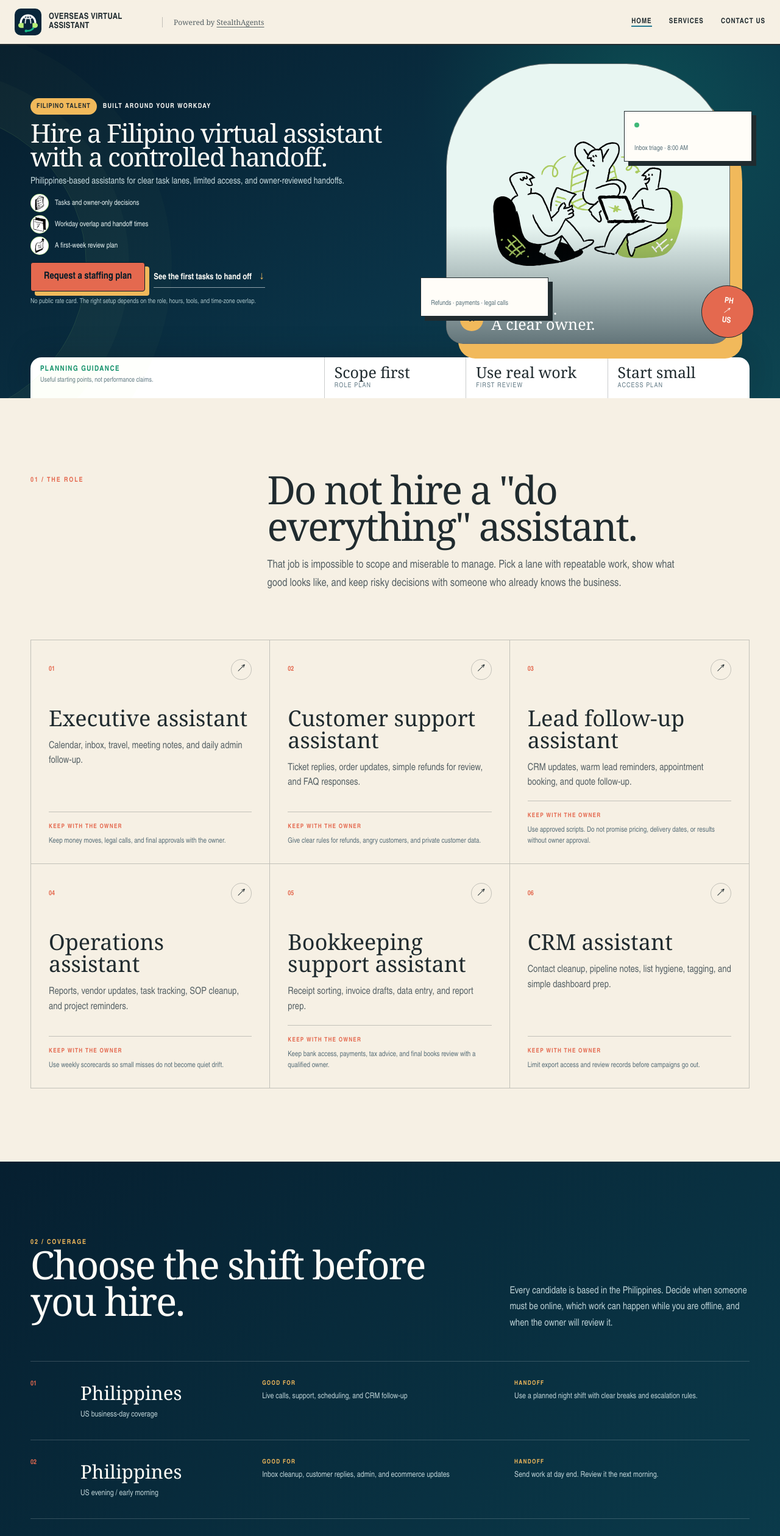
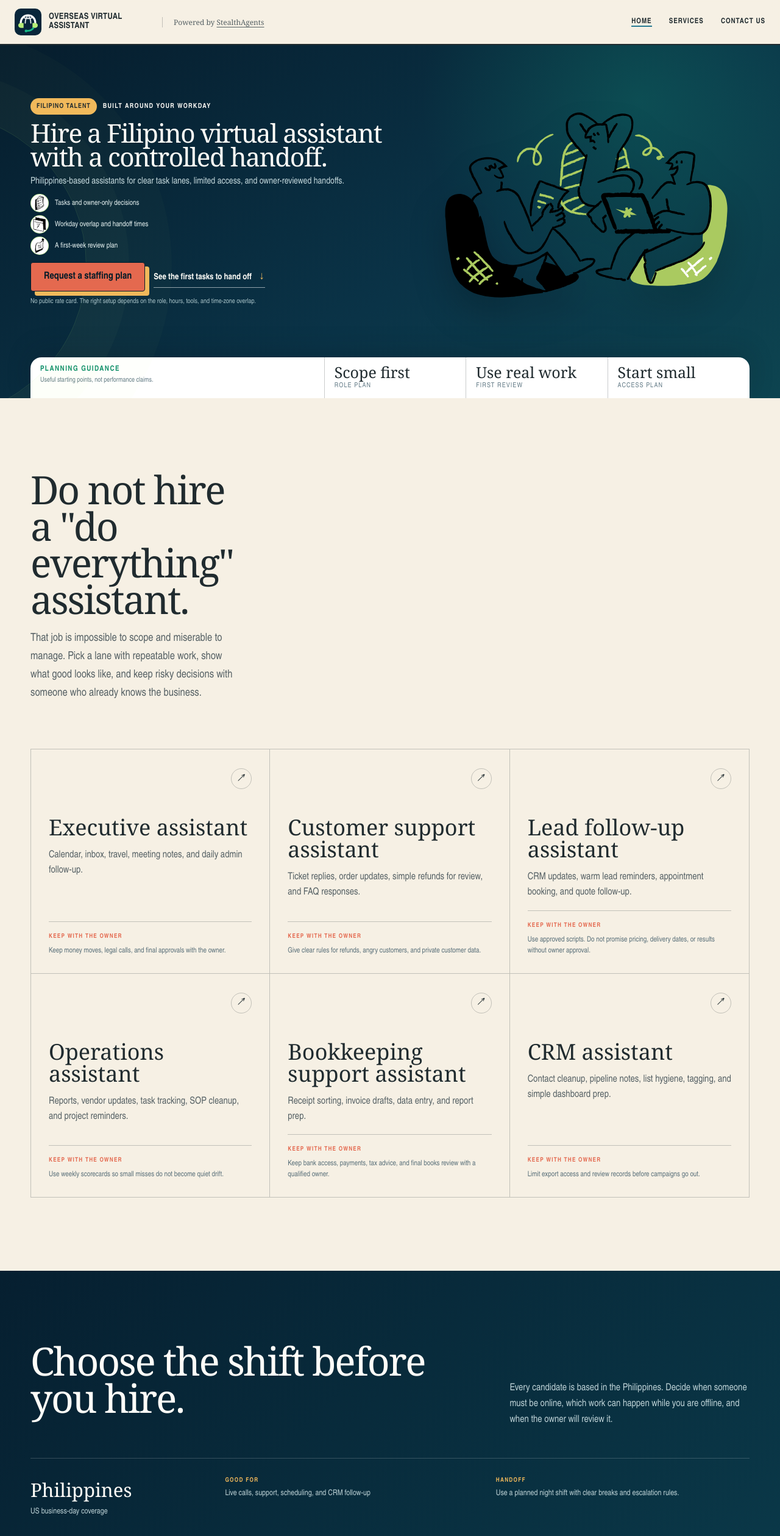
Before and after one commit to coolifystealthagents/overseasvirtualassistant, a Next.js app: page / in a window 1280 px wide. Shown: the top 2519 px of the page at 61% size. Built offline with nearby package versions, Linux system fonts and the light colour scheme.

Commit message:
Remove homepage hero box treatment

```diff
--- a/app/globals.css
+++ b/app/globals.css
@@ -53,10 +53,10 @@ h1,h2,h3,p{margin-top:0}
 .ova-text-link span{color:var(--lime);margin-left:8px}
 .ova-fineprint{margin:10px 0 0;font-size:11px;line-height:1.35;color:#a9c3c8}
 
-.ova-portrait-stage{position:relative;min-width:0;min-height:500px}
-.ova-photo-shell{position:absolute;inset:18px 32px 22px 38px;background:var(--ink);border:1px solid rgba(255,255,255,.3);border-radius:170px 170px 28px 28px;overflow:hidden;box-shadow:20px 24px 0 var(--lime)}
-.ova-photo-shell:after{content:"";position:absolute;inset:0;background:linear-gradient(to top,rgba(3,24,35,.58),transparent 42%);pointer-events:none}
-.ova-photo-shell img{width:100%;height:100%;object-fit:cover;object-position:center 28%}
+.ova-portrait-stage{position:relative;min-width:0;min-height:500px;margin:0;display:grid;place-items:center}
+.ova-photo-shell{position:absolute;inset:0;background:transparent;border:0;border-radius:0;overflow:visible;box-shadow:none}
+.ova-photo-shell:after{display:none}
+.ova-photo-shell img{display:block;width:100%;height:100%;object-fit:contain;object-position:center;padding:0;background:transparent;transform:scale(1.22);transform-origin:center;filter:drop-shadow(0 22px 24px rgba(0,0,0,.2))}
 .ova-photo-caption{position:absolute;z-index:2;left:22px;bottom:20px;display:flex;align-items:flex-end;gap:13px;color:#fff}
 .ova-photo-caption span{display:grid;place-items:center;width:38px;height:38px;border-radius:50%;background:var(--lime);color:var(--ink);font-weight:700;font-size:12px}
 .ova-photo-caption p{margin:0;font-family:'Instrument Serif',Georgia,serif;font-size:25px;line-height:.98}
@@ -88,7 +88,7 @@ h1,h2,h3,p{margin-top:0}
 .ova-role-board{display:grid;grid-template-columns:repeat(3,1fr);padding:0 0 120px}
 .ova-role-card{padding:31px 29px 28px;border-right:1px solid var(--line);border-bottom:1px solid var(--line);min-height:360px;display:flex;flex-direction:column}
 .ova-role-card:nth-child(3n+1){border-left:1px solid var(--line)}
-.ova-role-top{display:flex;justify-content:space-between;align-items:center;font-size:11px;font-weight:700;color:var(--coral)}
+.ova-role-top{display:flex;justify-content:flex-end;align-items:center;font-size:11px;font-weight:700;color:var(--coral)}
 .ova-role-arrow{display:grid;place-items:center;width:34px;height:34px;border-radius:50%;border:1px solid var(--line);font-size:16px;color:var(--ink)}
 .ova-role-card h3{font-family:'Instrument Serif',Georgia,serif;font-size:36px;font-weight:400;line-height:1;margin:45px 0 16px}
 .ova-role-card>p{color:var(--ink-soft);line-height:1.55}
@@ -101,7 +101,7 @@ h1,h2,h3,p{margin-top:0}
 .ova-zone-head{display:grid;grid-template-columns:1.15fr .65fr;gap:90px;align-items:flex-end;padding-bottom:48px}
 .ova-zone-head>p{color:#bfd3d7;line-height:1.65;font-size:16px;margin:0}
 .ova-zone-list{border-top:1px solid rgba(255,255,255,.18)}
-.ova-zone-list article{display:grid;grid-template-columns:.14fr .7fr 1fr 1fr;gap:28px;align-items:flex-start;padding:30px 0;border-bottom:1px solid rgba(255,255,255,.18)}
+.ova-zone-list article{display:grid;grid-template-columns:.7fr 1fr 1fr;gap:28px;align-items:flex-start;padding:30px 0;border-bottom:1px solid rgba(255,255,255,.18)}
 .ova-zone-list h3{font-family:'Instrument Serif',Georgia,serif;font-size:31px;font-weight:400;margin:0 0 6px}
 .ova-zone-list p{margin:0;color:#bfd3d7;font-size:13px;line-height:1.55}
 .ova-zone-list b{display:block;color:var(--lime);font-size:10px;letter-spacing:.13em;text-transform:uppercase;margin-bottom:6px}
@@ -234,12 +234,12 @@ form.card .btn{background:var(--coral);color:var(--ink);border:1px solid var(--i
   .container,.nav-inner,.footer-grid{width:min(100% - 30px,1180px)}
   .nav-inner{min-height:72px}.logo-name span{display:none}.logo-img{width:38px;height:38px}.nav-cta{font-size:12px;padding:10px 12px;min-height:40px}
   .ova-hero{padding-top:20px}.ova-hero-grid>*{min-width:0}.ova-hero h1{font-size:40px}.ova-lead{font-size:15px}.ova-actions{align-items:flex-start;flex-direction:column;gap:10px}
-  .ova-portrait-stage{min-height:430px;width:100%}.ova-photo-shell{inset:15px 16px 20px}.ova-float{min-width:0;max-width:78%;font-size:12px}.ova-float-top{right:0}.ova-float-bottom{left:0}.ova-orbit{right:8px}
+  .ova-portrait-stage{min-height:430px;width:100%}.ova-photo-shell{inset:0}
   .ova-guidance{grid-template-columns:1fr}.ova-guidance>p,.ova-guidance>div{border-right:0}
   .ova-intro,.ova-zone-head,.ova-compare-head{grid-template-columns:minmax(0,1fr);gap:20px}.ova-intro>*{min-width:0}.ova-intro{padding-top:80px}
   .ova-role-board{grid-template-columns:minmax(0,1fr)}.ova-role-card,.ova-role-card:nth-child(n){min-width:0;width:100%;border-left:1px solid var(--line);border-right:1px solid var(--line)}
   .ova-zone-head>*,.ova-zone-list article>*,.ova-reading-head>*,.ova-reading-grid>*,.ova-final>*{min-width:0}
-  .ova-zone-list article{grid-template-columns:minmax(0,.18fr) minmax(0,1fr)}.ova-zone-list article>div:nth-of-type(n+2){grid-column:2}
+  .ova-zone-list article{grid-template-columns:minmax(0,1fr)}.ova-zone-list article>div:nth-of-type(n+2){grid-column:auto}
   .ova-timezone,.ova-process,.ova-reading,.ova-compare{padding:80px 0}
   .ova-steps{grid-template-columns:1fr}.ova-steps article{border-right:0;min-height:260px}.ova-week-track{grid-template-columns:repeat(2,1fr);gap:20px}
   .ova-launch-brief figure{min-height:300px}.ova-launch-copy{padding:34px 24px}.ova-launch-copy h3{font-size:38px}.ova-ownership-grid{grid-template-columns:1fr}
@@ -307,6 +307,6 @@ form.card .btn{background:var(--coral);color:var(--ink);border:1px solid var(--i
 /* Licensed GetIllustrations homepage rollout */
 .ova-hero-checks span{width:30px;height:30px;flex:0 0 30px;background:#fff;border-color:rgba(183,238,120,.65)}
 .ova-hero-checks span img{width:24px;height:24px;object-fit:contain}
-.ova-photo-shell img{object-fit:contain;object-position:center;padding:24px;background:#e8f6f2}
+.ova-photo-shell img{object-fit:contain;object-position:center;padding:0;background:transparent}
 .ova-launch-brief figure img{object-fit:contain;padding:24px;background:#edf7f5}
-@media(max-width:700px){.ova-photo-shell img,.ova-launch-brief figure img{padding:12px}}
+@media(max-width:700px){.ova-photo-shell img{padding:0}.ova-launch-brief figure img{padding:12px}}
--- a/app/page.tsx
+++ b/app/page.tsx
@@ -93,21 +93,17 @@ export default function Home() {
               <li><span aria-hidden="true"><img src="/icons/getillustrations/sharpie-office/first-week-plan.svg" alt="First-week assistant plan" /></span> A first-week review plan</li>
             </ul>
             <div className="ova-actions">
-              <a className="btn ova-primary" href="/contact">Request a staffing plan</a>
+              <a className="btn ova-primary" href="/contact-us">Request a staffing plan</a>
               <a className="ova-text-link" href="#roles">See the first tasks to hand off <span aria-hidden="true">↓</span></a>
             </div>
             <p className="ova-fineprint">No public rate card. The right setup depends on the role, hours, tools, and time-zone overlap.</p>
           </div>
 
-          <div className="ova-portrait-stage" aria-label="Overseas assistant handoff example">
+          <figure className="ova-portrait-stage">
             <div className="ova-photo-shell">
               <img src="/illustrations/getillustrations/goodle-team/filipino-virtual-assistant-workday.svg" alt="Illustration of a Filipino virtual assistant collaborating through a clear remote workday" />
-              <div className="ova-photo-caption"><span>01</span><p>One role.<br />A clear owner.</p></div>
             </div>
-            <div className="ova-float ova-float-top"><span className="ova-status-dot" /> <b>Handoff ready</b><small>Inbox triage · 8:00 AM</small></div>
-            <div className="ova-float ova-float-bottom"><b>Owner approval stays put</b><small>Refunds · payments · legal calls</small></div>
-            <div className="ova-orbit" aria-hidden="true">PH <span>↗</span> US</div>
-          </div>
+          </figure>
         </div>
 
         <div className="container ova-guidance" aria-label="Planning guidance">
@@ -117,7 +113,6 @@ export default function Home() {
       </section>
 
       <section className="ova-intro container">
-        <p className="ova-section-no">01 / THE ROLE</p>
         <div>
           <h2>Do not hire a "do everything" assistant.</h2>
           <p>That job is impossible to scope and miserable to manage. Pick a lane with repeatable work, show what good looks like, and keep risky decisions with someone who already knows the business.</p>
@@ -125,8 +120,8 @@ export default function Home() {
       </section>
 
       <section className="container ova-role-board" id="roles">
-        {roles.slice(0, 6).map((role, index) => <article className="ova-role-card" id={roleSlug(role.name)} key={role.name}>
-          <div className="ova-role-top"><span>{String(index + 1).padStart(2, '0')}</span><span className="ova-role-arrow" aria-hidden="true">↗</span></div>
+        {roles.slice(0, 6).map((role) => <article className="ova-role-card" id={roleSlug(role.name)} key={role.name}>
+          <div className="ova-role-top"><span className="ova-role-arrow" aria-hidden="true">↗</span></div>
           <h3>{role.name}</h3>
           <p>{role.fit}</p>
           <div className="ova-guardrail"><b>Keep with the owner</b><span>{role.guardrail}</span></div>
@@ -136,12 +131,11 @@ export default function Home() {
       <section className="ova-timezone" id="coverage">
         <div className="container">
           <div className="ova-zone-head">
-            <div><p className="ova-section-no light">02 / COVERAGE</p><h2>Choose the shift before you hire.</h2></div>
+            <div><h2>Choose the shift before you hire.</h2></div>
             <p>Every candidate is based in the Philippines. Decide when someone must be online, which work can happen while you are offline, and when the owner will review it.</p>
           </div>
           <div className="ova-zone-list">
-            {timeZoneWindows.slice(0, 3).map((zone, index) => <article key={zone.region}>
-              <span className="ova-zone-index">0{index + 1}</span>
+            {timeZoneWindows.slice(0, 3).map((zone) => <article key={zone.region}>
               <div><h3>{zone.region}</h3><p>{zone.window}</p></div>
               <div><b>Good for</b><p>{zone.use}</p></div>
               <div><b>Handoff</b><p>{zone.handoff}</p></div>
@@ -152,12 +146,12 @@ export default function Home() {
 
       <section className="container ova-compare" id="compare">
         <div className="ova-compare-head">
-          <div><p className="ova-section-no">03 / HIRING PATH</p><h2>Choose how much of the hiring work you want to own.</h2></div>
+          <div><h2>Choose how much of the hiring work you want to own.</h2></div>
           <div><p>A managed service, a solo freelancer, and a local employee solve different problems. Our staffing path uses Filipino talent based in the Philippines.</p><a href="/blog">Read the full hiring guide <span aria-hidden="true">↗</span></a></div>
         </div>
         <div className="ova-compare-grid">
           {hiringPaths.map((path, index) => <article id={path.id} className={index === 0 ? 'is-featured' : ''} key={path.id}>
-            <div className="ova-compare-title"><span>{String(index + 1).padStart(2, '0')}</span>{index === 0 && <b>Our model</b>}</div>
+            <div className="ova-compare-title">{index === 0 && <b>Our model</b>}</div>
             <h3>{path.label}</h3>
             <p>{path.intro}</p>
             <dl>
@@ -172,7 +166,6 @@ export default function Home() {
 
       <section className="container ova-process" id="process">
         <div className="ova-process-head">
-          <p className="ova-section-no">04 / THE LAUNCH</p>
           <h2>A calm first week beats a fast, messy start.</h2>
           <p>The plan should tell both people what happens next. These four moves are enough to get the work out of someone's head and into a routine.</p>
         </div>
@@ -189,7 +182,7 @@ export default function Home() {
             <figcaption>Licensed onboarding illustration. It does not show an available candidate or a customer.</figcaption>
           </figure>
           <div className="ova-launch-copy">
-            <p className="ova-section-no">Before day one</p>
+            <p>Before day one</p>
             <h3>Put the first task lane on one page.</h3>
             <p>Write down the task, tool, due time, good example, and stop rule. Your Filipino assistant should know what to finish and when to send a decision back to you.</p>
             <div className="ova-ownership-grid">
@@ -209,10 +202,10 @@ export default function Home() {
 
       <section className="ova-reading">
         <div className="container">
-          <div className="ova-reading-head"><div><p className="ova-section-no light">05 / FIELD NOTES</p><h2>Read this before you interview anyone.</h2></div><a href="/blog">View all guides <span aria-hidden="true">↗</span></a></div>
+          <div className="ova-reading-head"><div><h2>Read this before you interview anyone.</h2></div><a href="/blog">View all guides <span aria-hidden="true">↗</span></a></div>
           <div className="ova-reading-grid">
-            {blogPosts.slice(0, 3).map((post, index) => <a href={`/blog/${post.slug}`} key={post.slug}>
-              <span>{String(index + 1).padStart(2, '0')} · {post.minutes} min read</span>
+            {blogPosts.slice(0, 3).map((post) => <a href={`/blog/${post.slug}`} key={post.slug}>
+              <span>{post.minutes} min read</span>
               <h3>{post.title}</h3>
               <p>{post.excerpt}</p>
               <b>Read guide ↗</b>
@@ -223,7 +216,7 @@ export default function Home() {
 
       <section className="container ova-final">
         <div><p className="ova-kicker"><span>Your next hire</span> Start with the work</p><h2>Bring the messy task list. Leave with a clear Filipino assistant role.</h2></div>
-        <div><p>Share the work, tools, shift, and decisions that need approval. We will shape them into a first task lane for Philippines-based talent.</p><a className="btn ova-primary" href="/contact">Request a staffing plan</a></div>
+        <div><p>Share the work, tools, shift, and decisions that need approval. We will shape them into a first task lane for Philippines-based talent.</p><a className="btn ova-primary" href="/contact-us">Request a staffing plan</a></div>
       </section>
     </main>
     <Footer />
```
Also changed, not shown: 1 other file (tests, documents, lock files or other folders).
